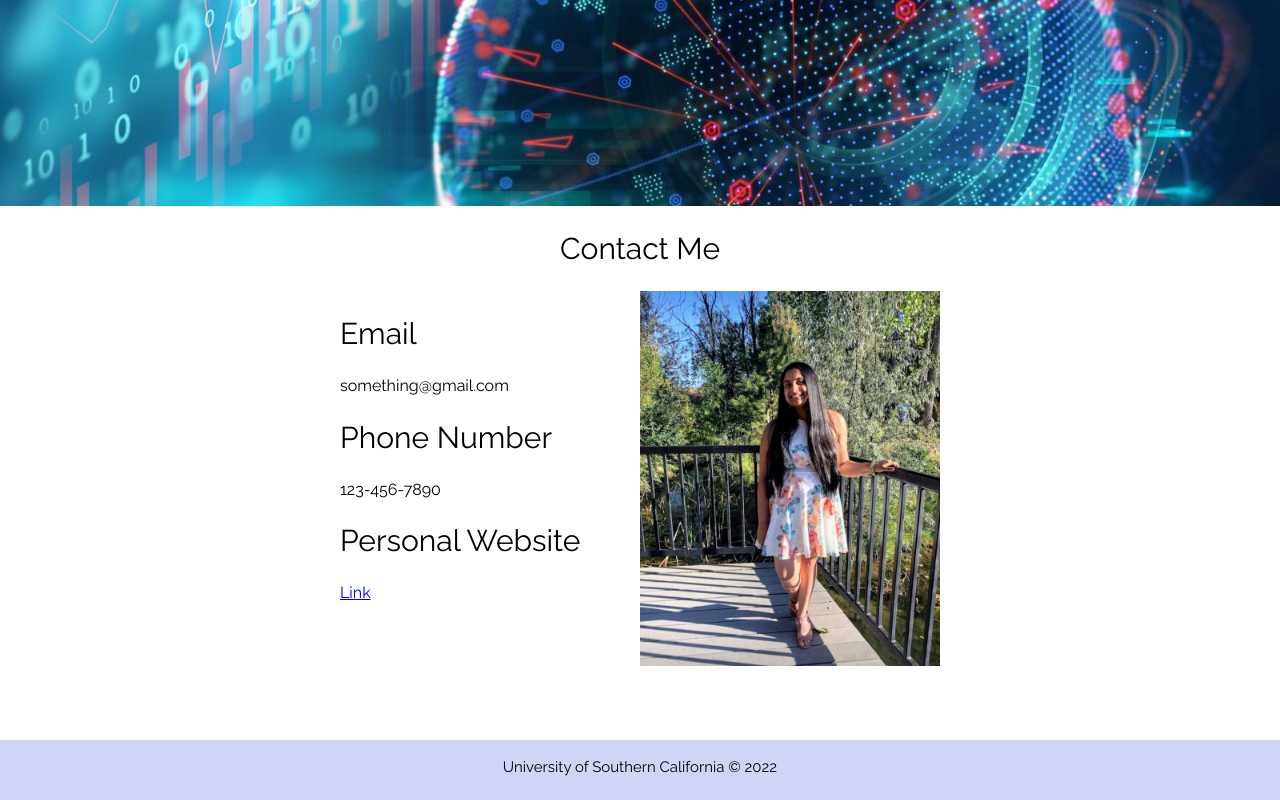
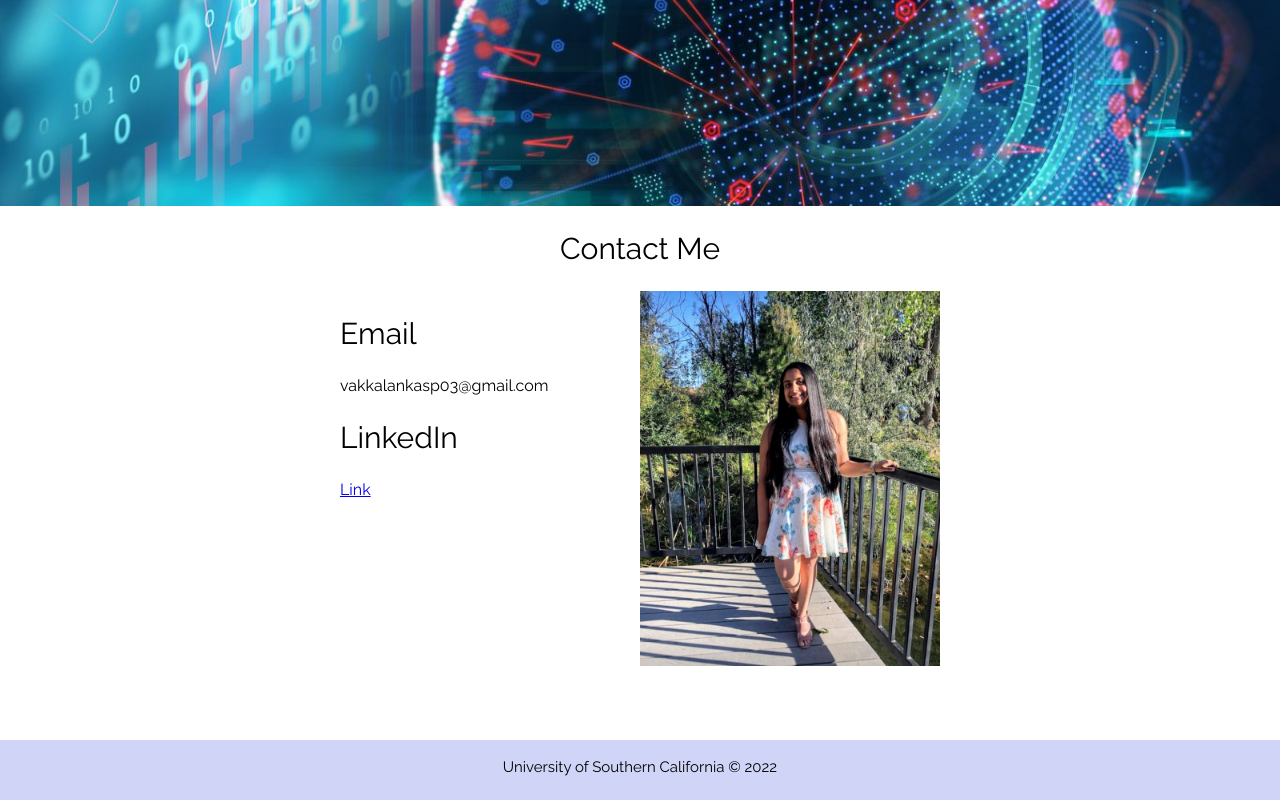
Before and after one commit to Samyukta-Vakkalanka/Personal_Portfolio, a plain HTML site: page contact.html in a window 1280 px wide. Shown: the part 484-1284 px from the top of the page. Drawn offline with nearby package versions, Linux system fonts and the light colour scheme.

Commit message:
Update contact.html

```diff
--- a/contact.html
+++ b/contact.html
@@ -60,13 +60,10 @@
 		<div id="row3">
 			<div id="contactInfo">
 				<h2>Email</h2>
-				<p>something@gmail.com</p>
+				<p>vakkalankasp03@gmail.com</p>
 
-				<h2>Phone Number</h2>
-				<p>123-456-7890</p>
-
-				<h2>Personal Website</h2>
-				<p><a href="https://uscwebdev.github.io/itp104-submissions-SamyuVakkalanka/final_project/home.html" target="_blank">Link</a></p>
+				<h2>LinkedIn</h2>
+				<p><a href="https://www.linkedin.com/in/samyukta-vakkalanka-b92b57254/" target="_blank">Link</a></p>
 			</div>
 			<div id="picture">
 				<img src="img/contact.jpg" alt="Me on a bridge">
```
